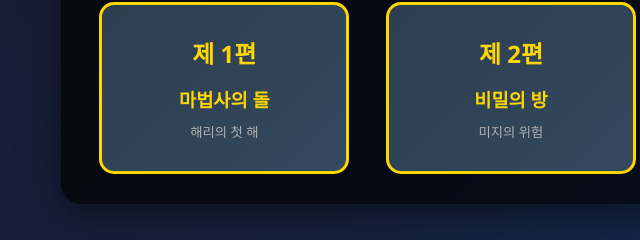
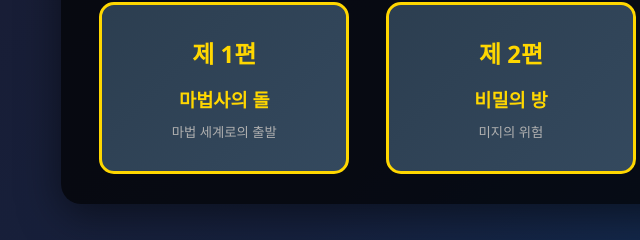
Before and after one commit to bope28s/adventure1, a website: page index.html in a window 1280 px wide. Shown: the part 380-620 px from the top of the page, 129-769 px from the left. Drawn offline with Linux system fonts and the light colour scheme.

Commit message:
Change Part 1 subtitle from '해리의 첫 해' to '마법 세계로의 출발'

```diff
--- a/index.html
+++ b/index.html
@@ -38,7 +38,7 @@
                 <button class="part-card" onclick="selectPart(1)" style="background: linear-gradient(135deg, #2c3e50 0%, #34495e 100%); border: 3px solid #ffd700; border-radius: 15px; padding: 30px; cursor: pointer; min-width: 250px; max-width: 300px; color: white; font-family: inherit;">
                     <h3 style="font-size: 1.8em; margin-bottom: 15px; color: #ffd700; text-align: center;">제 1편</h3>
                     <h4 style="font-size: 1.4em; margin-bottom: 10px; color: #ffd700; text-align: center;">마법사의 돌</h4>
-                    <p style="font-size: 1em; color: #b0b0b0; text-align: center; margin: 0;">해리의 첫 해</p>
+                    <p style="font-size: 1em; color: #b0b0b0; text-align: center; margin: 0;">마법 세계로의 출발</p>
                 </button>
                 <button class="part-card" onclick="selectPart(2)" style="background: linear-gradient(135deg, #2c3e50 0%, #34495e 100%); border: 3px solid #ffd700; border-radius: 15px; padding: 30px; cursor: pointer; min-width: 250px; max-width: 300px; color: white; font-family: inherit;">
                     <h3 style="font-size: 1.8em; margin-bottom: 15px; color: #ffd700; text-align: center;">제 2편</h3>
```
